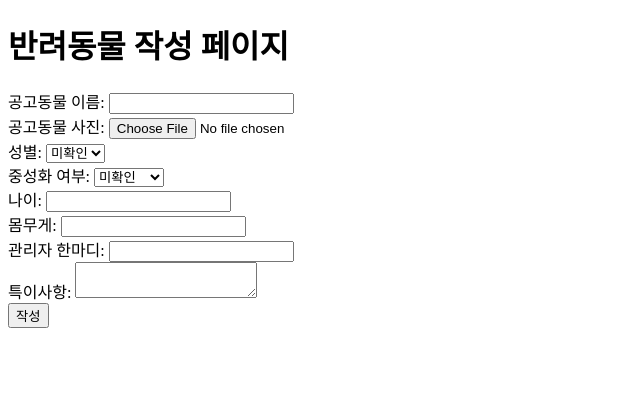
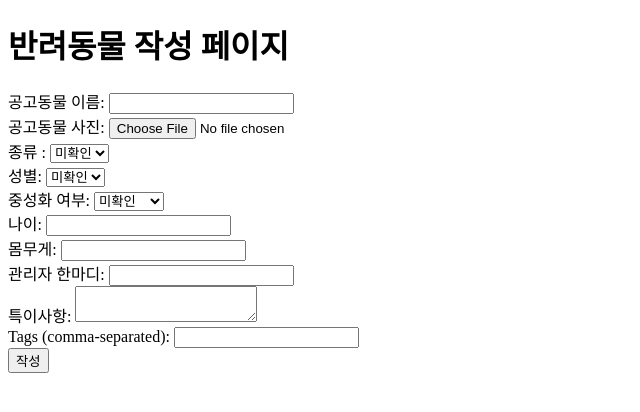
Before and after one commit to Likelion-at-SMWU-11th/BanJjak-Server, a Django app: page /posts/ in a window 1280 px wide. Shown: the top 412 px of the page, without its empty margins (0-640 px from the left). Run offline with Django 4.2, Linux system fonts and the light colour scheme.

Commit message:
[Feat] 공고문 태그, 동물 종 설정기능 추가

```diff
--- a/Banjjak/Banjjak/settings.py
+++ b/Banjjak/Banjjak/settings.py
@@ -41,6 +41,7 @@ INSTALLED_APPS = [
     "django.contrib.sessions",
     "django.contrib.messages",
     "django.contrib.staticfiles",
+    "taggit",
     "users",
     "accounts",
     "posts",
--- a/Banjjak/posts/models.py
+++ b/Banjjak/posts/models.py
@@ -1,9 +1,16 @@
 from django.db import models
 from django.contrib.auth import get_user_model
+from taggit.managers import TaggableManager
 
 User = get_user_model()
 
+
 class Post(models.Model):
+    TYPE_CHOICES = [
+        ('dog', '강아지'),
+        ('cat', '고양이'),
+        ('etc', '기타'),
+    ]
     GENDER_CHOICES = [
         ('unknown', '미확인'),
         ('female', '암컷'),
@@ -18,6 +25,12 @@ class Post(models.Model):
 
     title = models.TextField(verbose_name="공고동물 이름", null=False)
     image = models.ImageField(verbose_name='공고동물 사진', null=True, blank=True)
+    type = models.CharField(
+        max_length=10,
+        choices=TYPE_CHOICES,
+        default='unknown',
+        verbose_name="종류"
+    )
     gender = models.CharField(
         max_length=10,
         choices=GENDER_CHOICES,
@@ -32,7 +45,8 @@ class Post(models.Model):
     )
     age = models.CharField(max_length=10, verbose_name="나이", default="미확인")
     weight = models.CharField(max_length=10, verbose_name="몸무게", default="미확인")
-    content = models.CharField(max_length=70, verbose_name='관리자 한마디', null=True)
+    content = models.CharField(
+        max_length=70, verbose_name='관리자 한마디', null=True)
     alert = models.TextField(verbose_name='특이사항', null=True)
     writer = models.ForeignKey(
         to=User,
@@ -41,18 +55,20 @@ class Post(models.Model):
         null=True,
         blank=True
     )
+    tags = TaggableManager()
 
     def __str__(self):
         return self.title
 
-
-    #태그 선택
-    #created_at = models.DateTimeField(verbose_name='작성일', auto_now_add=True)
-    #view_count = models.IntegerField(verbose_name='조회수', default=0)
+    # 태그 선택
+    # created_at = models.DateTimeField(verbose_name='작성일', auto_now_add=True)
+    # view_count = models.IntegerField(verbose_name='조회수', default=0)
 
 
 class Comment(models.Model):
     content = models.TextField(verbose_name='내용')
     created_at = models.DateTimeField(verbose_name='작성일', auto_now_add=True)
-    post = models.ForeignKey(to='Post', on_delete=models.CASCADE, verbose_name='게시글')
-    writer = models.ForeignKey(to=User, on_delete=models.CASCADE, verbose_name='작성자', null=True)
+    post = models.ForeignKey(
+        to='Post', on_delete=models.CASCADE, verbose_name='게시글')
+    writer = models.ForeignKey(
+        to=User, on_delete=models.CASCADE, verbose_name='작성자', null=True)
--- a/Banjjak/posts/templates/manager_post.html
+++ b/Banjjak/posts/templates/manager_post.html
@@ -12,6 +12,13 @@
 
         <label for="image">공고동물 사진:</label>
         <input type="file" id="image" name="image"><br>
+
+        <label for="gender">종류 :</label>
+        <select id="type" name="type">
+            <option value="unknown">미확인</option>
+            <option value="dog">강아지</option>
+            <option value="cat">고양이</option>
+        </select><br>
 
         <label for="gender">성별:</label>
         <select id="gender" name="gender">
@@ -39,6 +46,14 @@
         <label for="alert">특이사항:</label>
         <textarea id="alert" name="alert"></textarea><br>
 
+        <form method="post">
+        {% csrf_token %}
+        <!--{{ form.as_p }}-->
+        <label for="tags">Tags (comma-separated):</label>
+        <input type="text" name="tags" id="tags">
+        </form>
+
+
         <button type="submit">작성</button>
     </form>
 </body>
--- a/Banjjak/posts/views.py
+++ b/Banjjak/posts/views.py
@@ -1,12 +1,16 @@
 from django.shortcuts import render, redirect
 from .forms import PostForm
+
 
 def posts_index(request):
     if request.method == 'POST':
         form = PostForm(request.POST, request.FILES)
         if form.is_valid():
-            form.save()  # 폼 데이터를 데이터베이스에 저장
-            #return redirect('posts:index')  # 작성 후에 리스트 페이지로 리디렉션
+            post = form.save()  # 폼 데이터를 데이터베이스에 저장
+            # Assuming 'tags' is submitted in the form
+            tags = request.POST.get('tags')
+            post.tags.set(tags.split(','))  # Set the tags
+            # return redirect('posts:index')  # 작성 후에 리스트 페이지로 리디렉션
     else:
         form = PostForm()
     return render(request, "manager_post.html", {'form': form})
```
